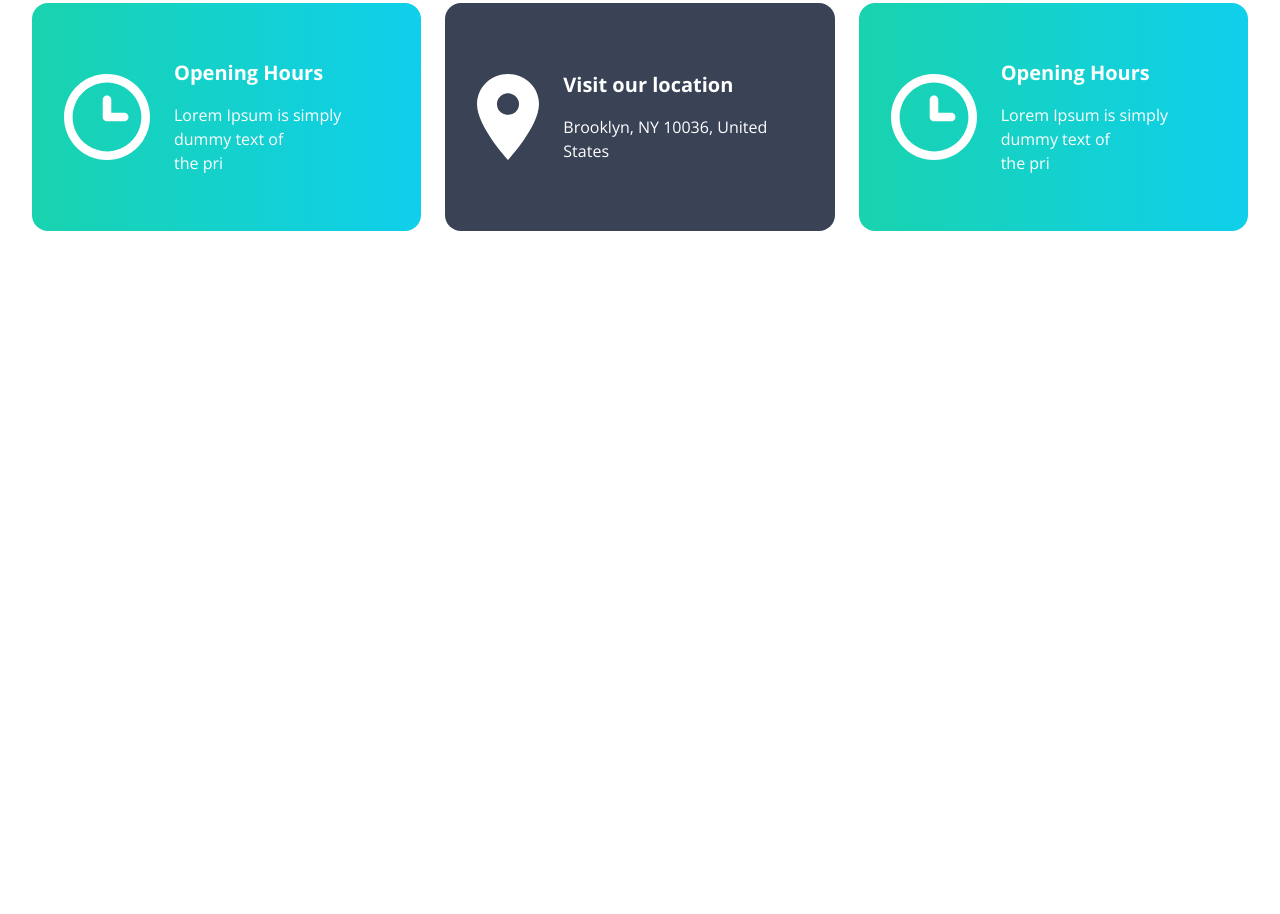
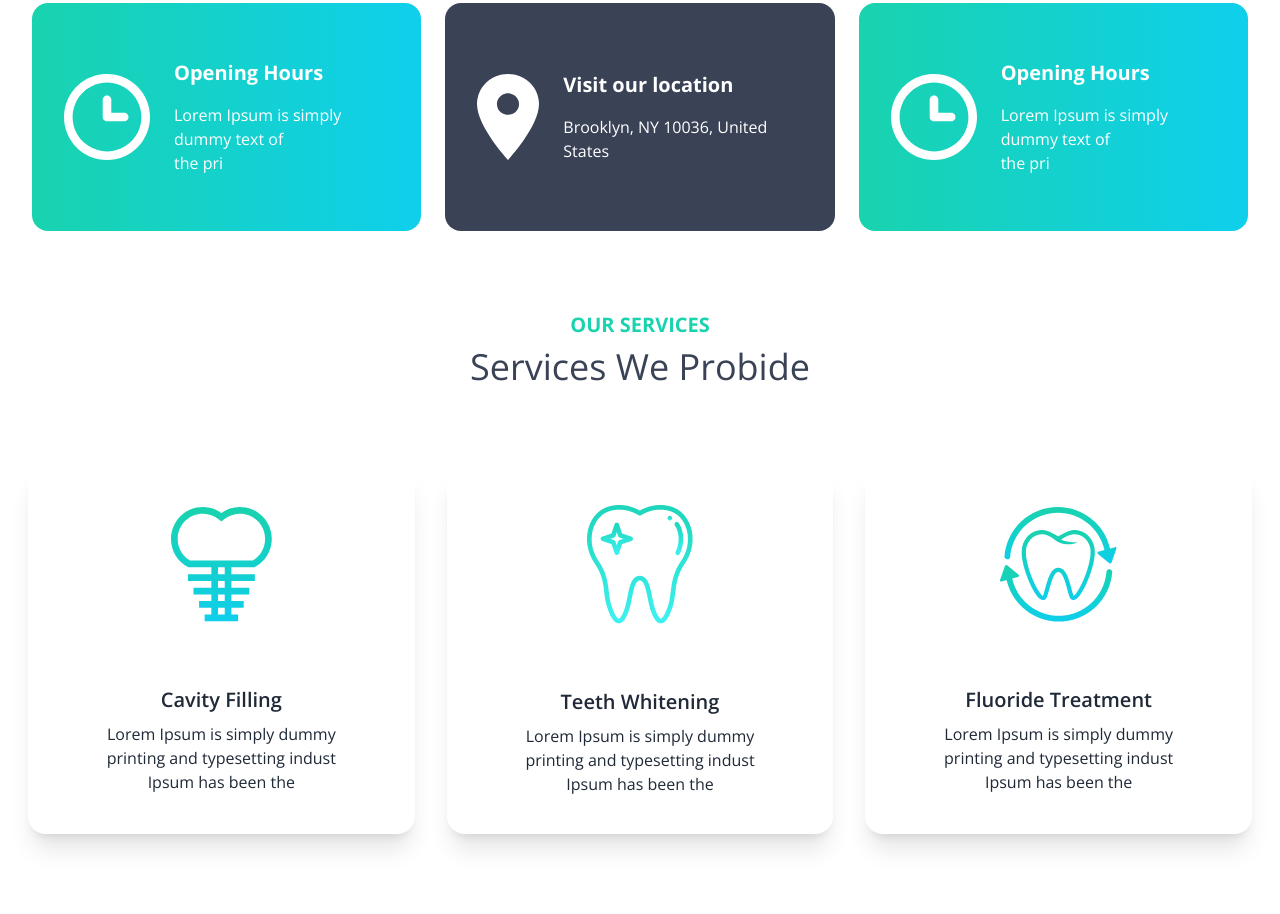
Before and after one commit to solutionmaker99/new-doctor-portal-website, a plain HTML site: page index.html in a window 1280 px wide. Shown: the part 949-1863 px from the top of the page. Before the commit the page ends 1260 px from the top, so only its background shows below. Drawn offline with nearby package versions, Linux system fonts and the light colour scheme.

Commit message:
next commit

```diff
--- a/index.html
+++ b/index.html
@@ -28,7 +28,7 @@
   </head>
   <body>
     <header class="mx-0 md:mx-8">
-      <!-- navbar section -->
+      <!-- navbar section adding -->
       <nav
         class="navbar flex justify-between items-center px-4 md:px-[68px] py-[10px]"
       >
@@ -118,7 +118,57 @@
         </div>
       </div>
     </header>
-    <main></main>
+    <main>
+      <!-- Services section -->
+      <section class="px-7">
+        <div class="text-center">
+          <h3 class="text-[#19d3ae] text-xl font-bold mb-2">OUR SERVICES</h3>
+          <h2 class="text-[#3a4256] text-4xl">Services We Probide</h2>
+        </div>
+        <div class="grid grid-cols-1 md:grid-cols-3 gap-8 py-20">
+          <div
+            class="flex justify-center items-center flex-col rounded-[18px] px-14 py-[38px] shadow-xl"
+          >
+            <img class="mb-8" src="img/filling.png" alt="" />
+            <div class="text-center">
+              <h3 class="text-xl font-semibold mb-2 mt-8">Cavity Filling</h3>
+              <p>
+                Lorem Ipsum is simply dummy printing and typesetting indust
+                Ipsum has been the
+              </p>
+            </div>
+          </div>
+
+          <div
+            class="flex justify-center items-center flex-col rounded-[18px] px-14 py-[38px] shadow-xl"
+          >
+            <img class="mb-8" src="img/teeth.png" alt="" />
+            <div class="text-center">
+              <h3 class="text-xl font-semibold mb-2 mt-8">Teeth Whitening</h3>
+              <p>
+                Lorem Ipsum is simply dummy printing and typesetting indust
+                Ipsum has been the
+              </p>
+            </div>
+          </div>
+
+          <div
+            class="flex justify-center items-center flex-col rounded-[18px] px-14 py-[38px] shadow-xl"
+          >
+            <img class="mb-8" src="img/treatment.png" alt="" />
+            <div class="text-center">
+              <h3 class="text-xl font-semibold mb-2 mt-8">
+                Fluoride Treatment
+              </h3>
+              <p>
+                Lorem Ipsum is simply dummy printing and typesetting indust
+                Ipsum has been the
+              </p>
+            </div>
+          </div>
+        </div>
+      </section>
+    </main>
     <footer></footer>
   </body>
 </html>
```
